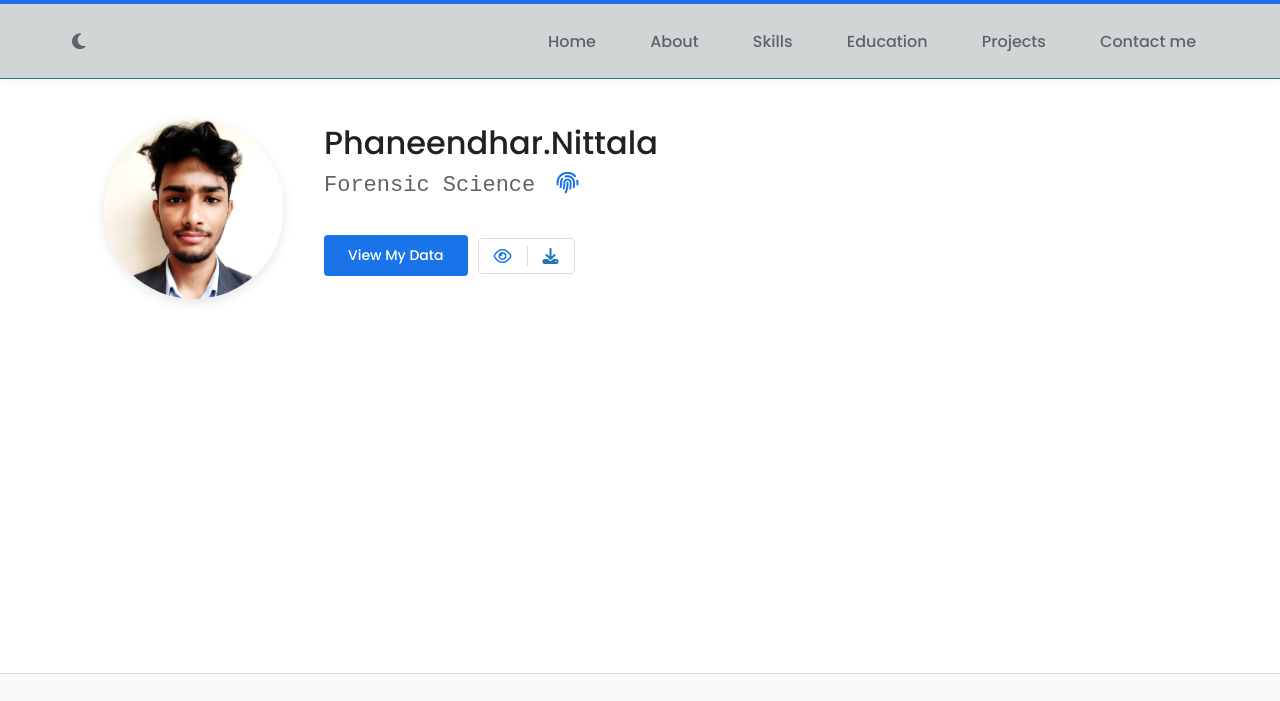
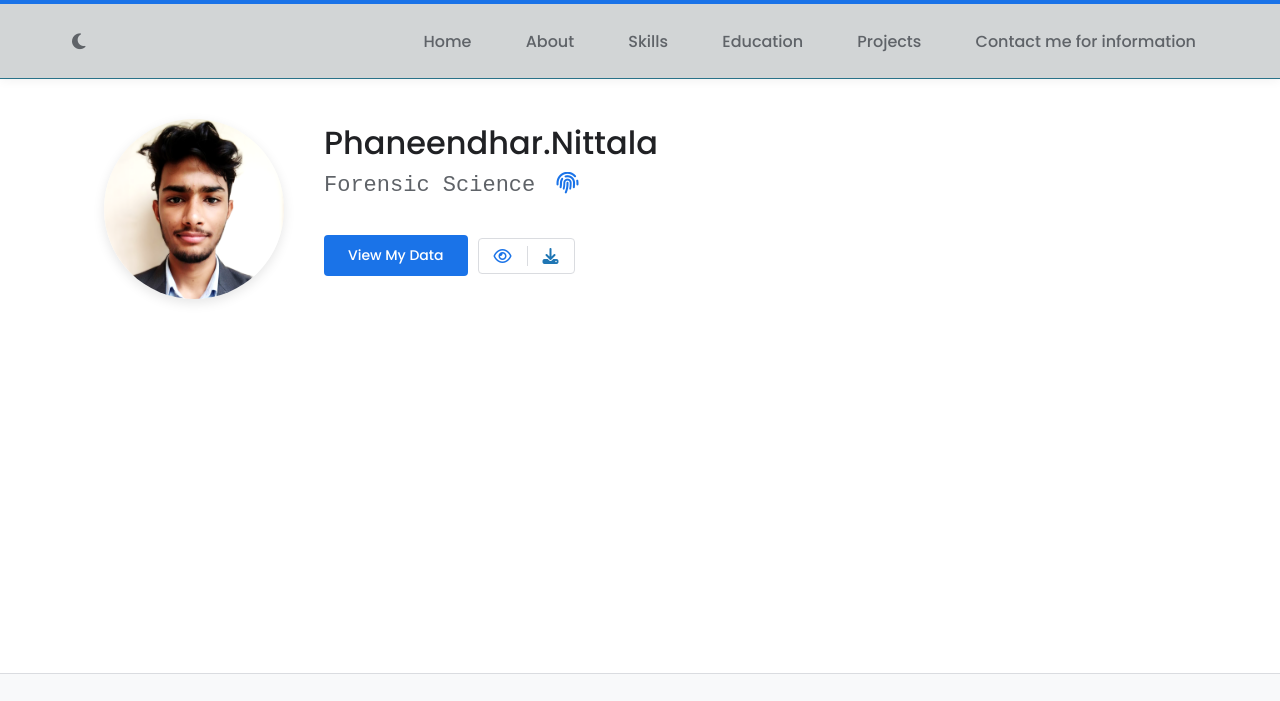
Before and after one commit to NPhaneendhar/nittalaphaneendhar, a plain HTML site: page index.html in a window 1280 px wide. Shown: the top 701 px of the page. Drawn offline with Linux system fonts and the light colour scheme.

```diff
--- a/index.html
+++ b/index.html
@@ -153,7 +153,7 @@
             <a href="#" onclick="toggleSkills(event)">Skills</a>
             <a href="#" onclick="toggleEducation(event)">Education</a>
             <a href="#" onclick="toggleProjects(event)">Projects</a>
-            <a href="#" onclick="toggleContact(event)">Contact me</a>
+            <a href="#" onclick="toggleContact(event)">Contact me for information</a>
         </div>
     </nav>
 
```
